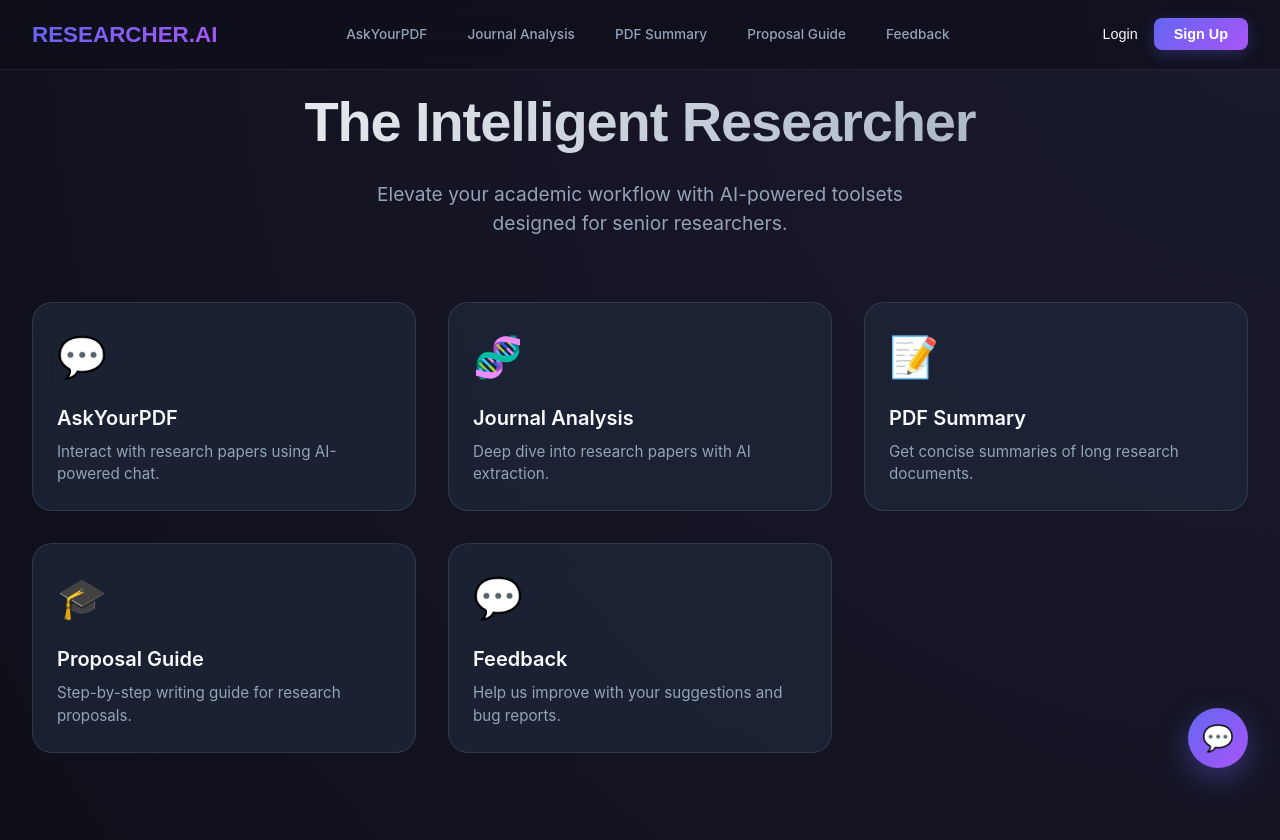
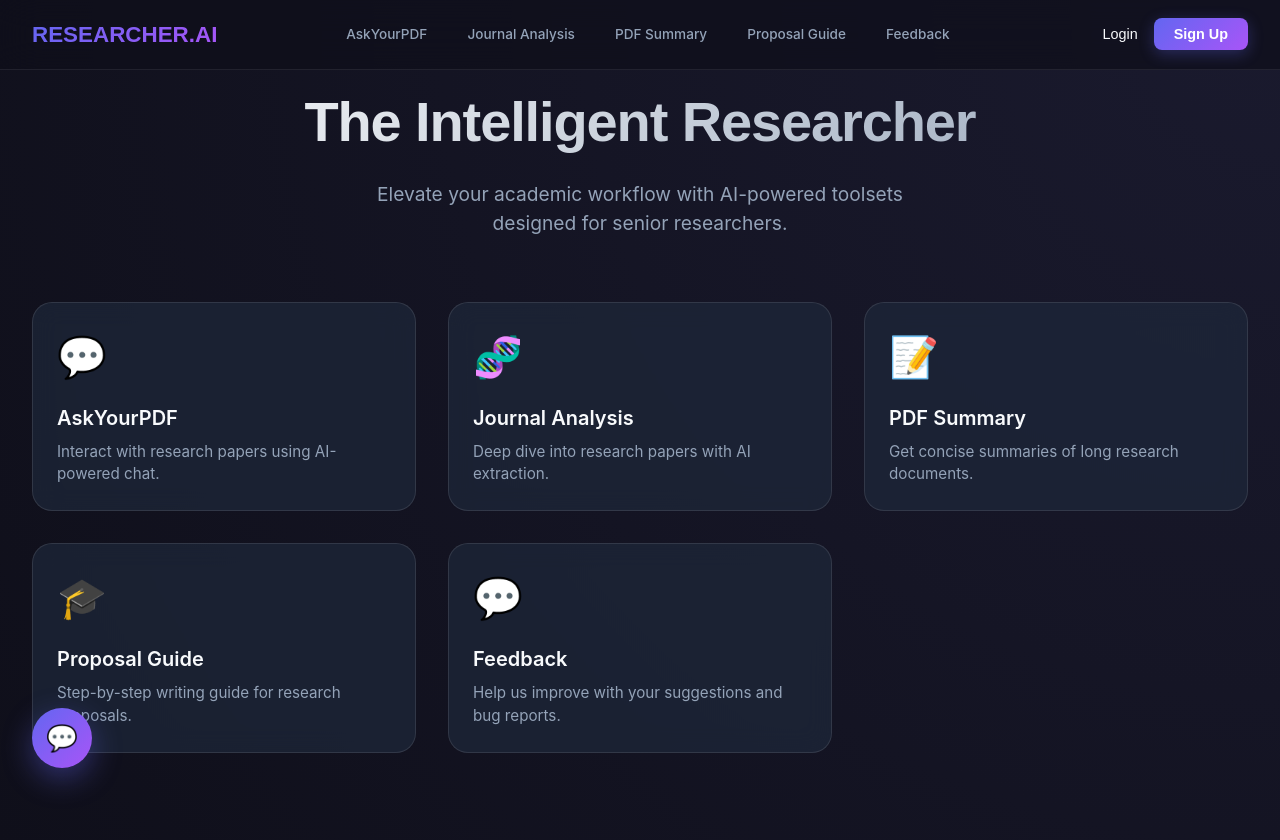
Before and after one commit to Sonne0523/Research-Tools, a React (Vite) app in the folder frontend/: page / in a window 1280 px wide. Shown: the top 840 px of the page. Built offline with nearby package versions, Linux system fonts and the light colour scheme.

Commit message:
UI: Moved feedback button to bottom-left to prevent overlap with chat send button

```diff
--- a/frontend/src/index.css
+++ b/frontend/src/index.css
@@ -1234,7 +1234,7 @@ body {
 .feedback-trigger-floating {
   position: fixed;
   bottom: 2rem;
-  right: 2rem;
+  left: 2rem;
   width: 60px;
   height: 60px;
   border-radius: 50%;
```
